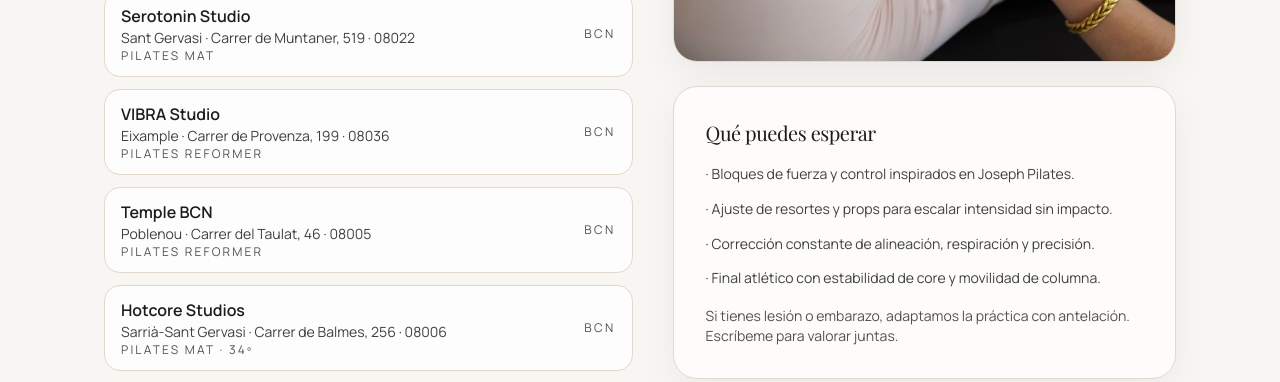
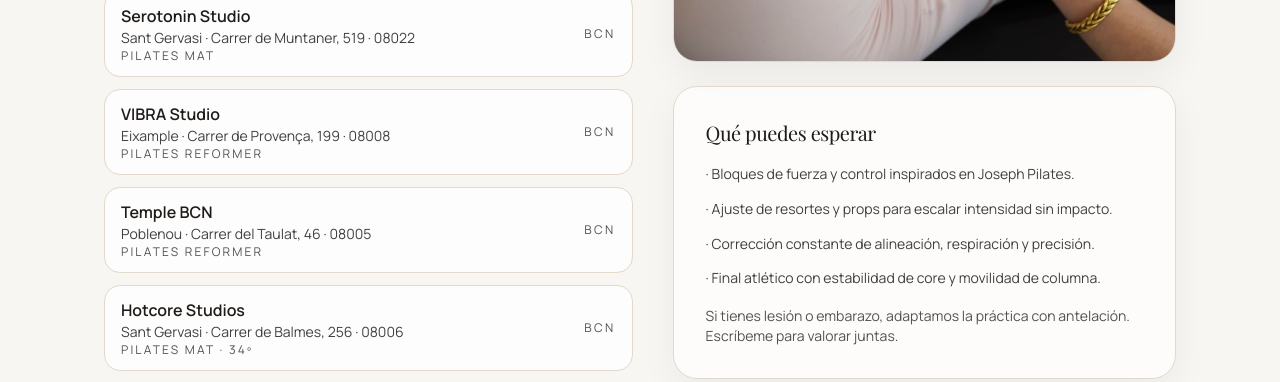
Before and after one commit to anitapilates/anita.pilates, a Next.js app: page / in a window 1280 px wide. Shown: the part 3820-4202 px from the top of the page. Built offline with nearby package versions, Linux system fonts and the light colour scheme; no server answers; a web font is replaced by a local one.

Commit message:
Update page.tsx

```diff
--- a/src/app/page.tsx
+++ b/src/app/page.tsx
@@ -45,7 +45,7 @@ const centros = [
   {
     nombre: "VIBRA Studio",
     barrio: "Eixample",
-    direccion: "Carrer de Provenza, 199 · 08036",
+    direccion: "Carrer de Provença, 199 · 08008",
     modalidad: "Pilates Reformer",
   },
   {
@@ -56,7 +56,7 @@ const centros = [
   },
   {
     nombre: "Hotcore Studios",
-    barrio: "Sarrià-Sant Gervasi",
+    barrio: "Sant Gervasi",
     direccion: "Carrer de Balmes, 256 · 08006",
     modalidad: "Pilates Mat · 34º",
   },
```
